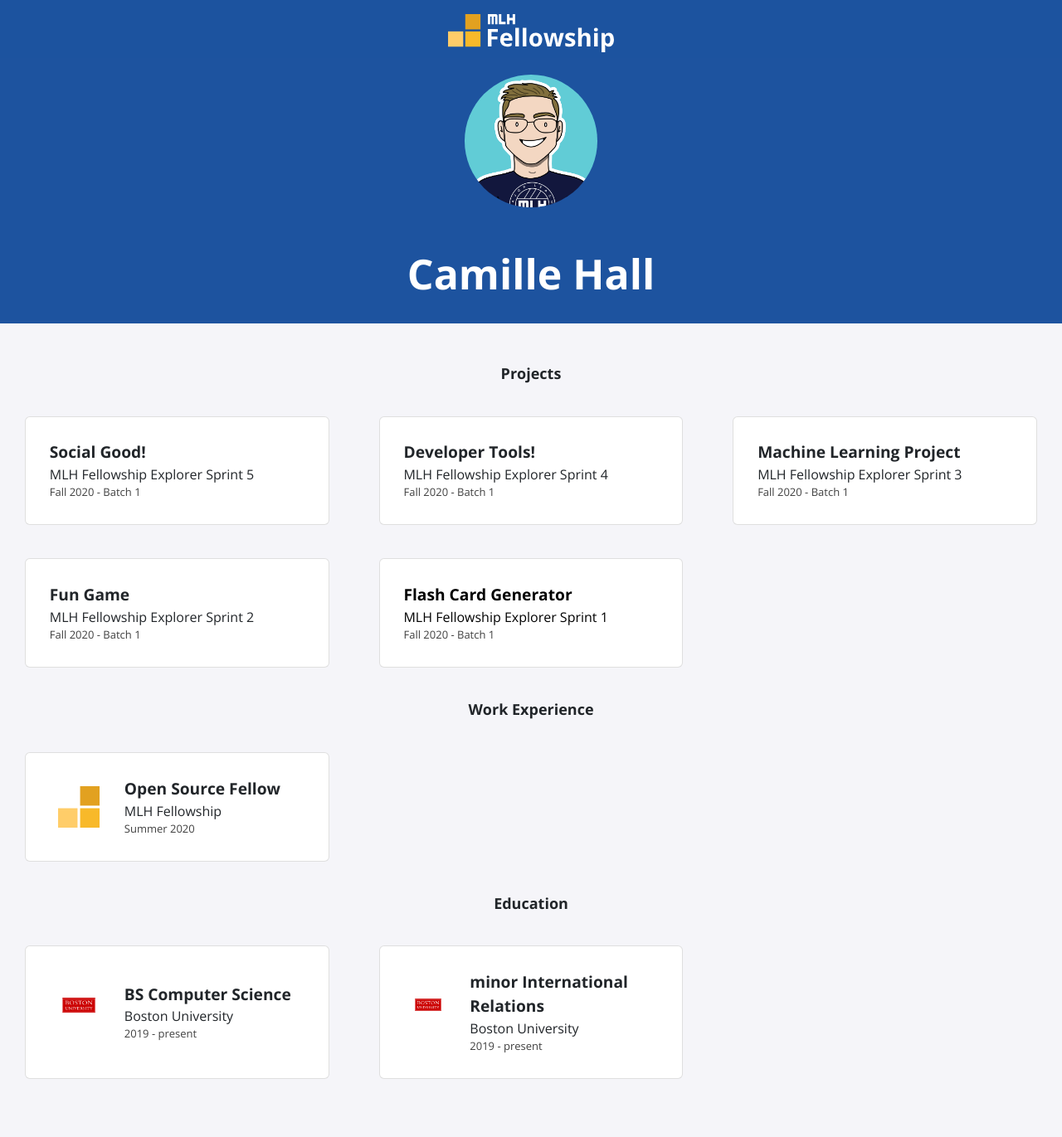
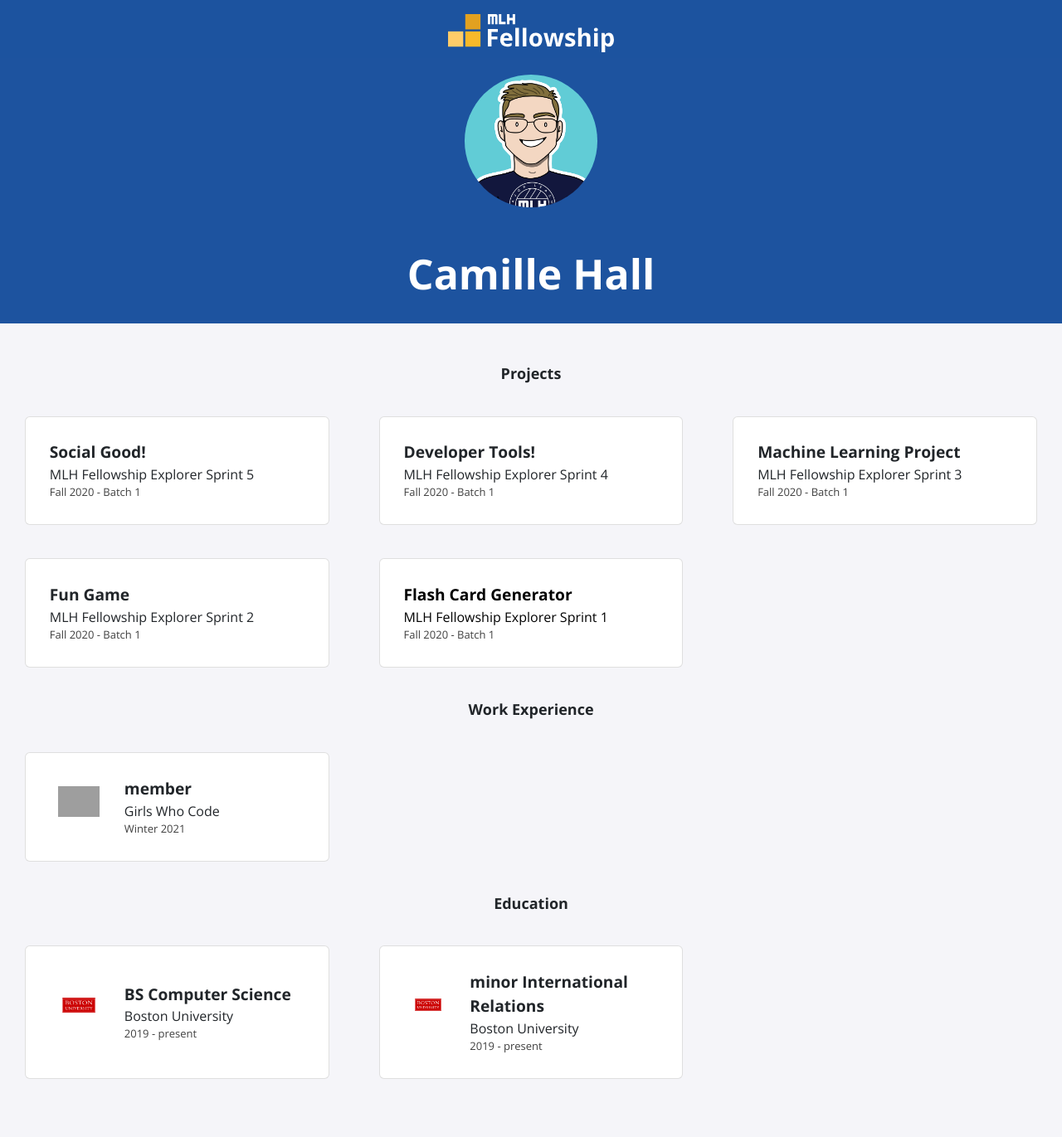
Before and after one commit to camihall/camihall, a Jekyll site: the page built from index.html, in a window 1280 px wide. Shown: the whole page at 83% size. Built offline with Jekyll 4.4.1, drawn with Linux system fonts in a browser that asks for light colours; nearby versions of some CDN libraries; grey boxes are pictures that could not be loaded.

Commit message:
Update experience.yml
added girls who code membership. still need to add logo

```diff
--- a/_data/experience.yml
+++ b/_data/experience.yml
@@ -1,4 +1,4 @@
-- role: Open Source Fellow
-  company: MLH Fellowship
-  dates: Summer 2020
-  logo: fellowship.svg
+- role: member
+  company: Girls Who Code
+  dates: Winter 2021
+  logo:
```
